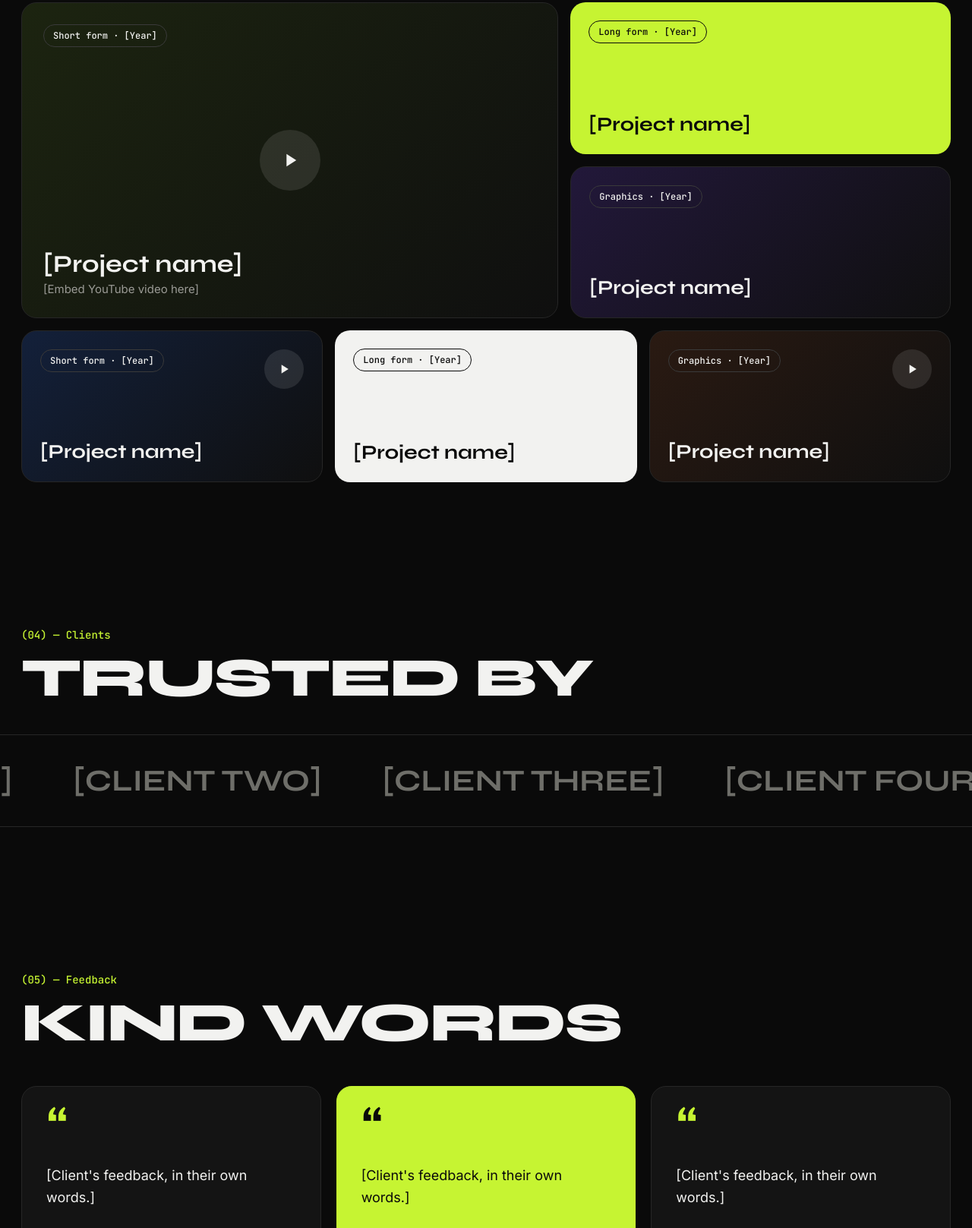
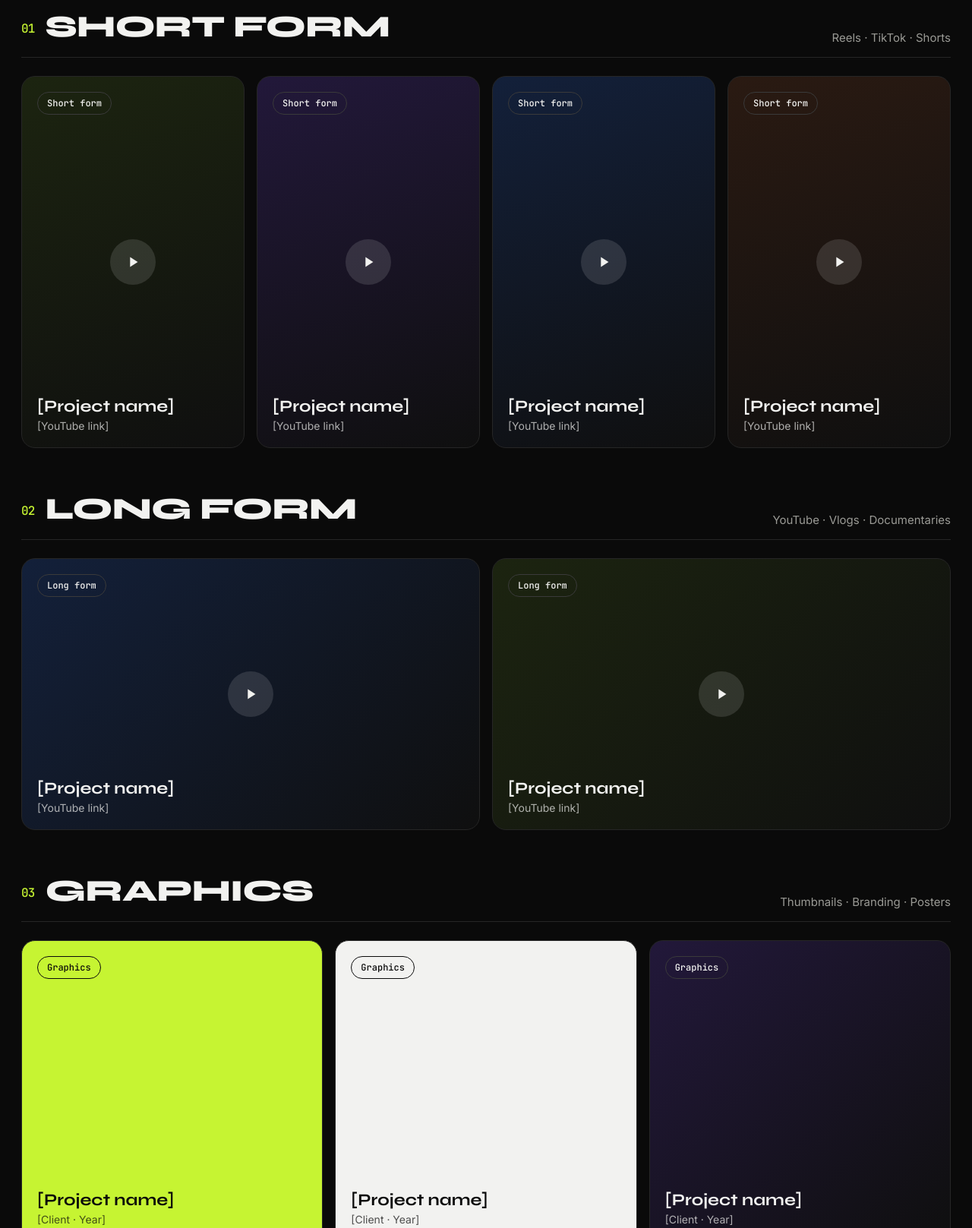
Before and after one commit to Nozen-Limit/ResumeRonn, a plain HTML site: page index.html in a window 1280 px wide. Shown: the part 1896-3513 px from the top of the page at 76% size. Drawn offline with Linux system fonts and the light colour scheme.

Commit message:
Split Recent Work into Short Form, Long Form and Graphics
Co-Authored-By: Claude Opus 5.5 <noreply@anthropic.com>
Claude-Session: https://claude.ai/code/session_01729Tf87JAAkhCshhv9urJa

```diff
--- a/index.html
+++ b/index.html
@@ -59,6 +59,7 @@ a{color:#F2F2F0;text-decoration:none}a:hover{color:#C6F432}
 .works-grid{grid-template-columns:1fr !important}
 .works-grid>*{grid-column:auto !important;grid-row:auto !important;min-height:260px}
 .grid3{grid-template-columns:1fr !important}
+.wgrid{grid-template-columns:repeat(2,minmax(0,1fr)) !important}
 .svc{flex-wrap:wrap}
 .svc-d{display:none !important}
 .sec-title{font-size:44px !important}
@@ -207,19 +208,19 @@ a{color:#F2F2F0;text-decoration:none}a:hover{color:#C6F432}
 <p style="margin: 0 0 14px; font-family: 'JetBrains Mono', monospace; color: #C6F432; font-size: 14px">(02) — What I can do</p>
 <h2 class="sec-title" style="margin: 0 0 48px; font-family: Syne, sans-serif; font-weight: 800; font-size: 72px; line-height: 0.95; letter-spacing: -0.03em; text-transform: uppercase">Services</h2>
 <div style="border-top: 1px solid #262626">
-<a class="svc" href="#works" style="display: flex; align-items: center; gap: 32px; padding: 30px 12px; border-bottom: 1px solid #262626">
+<a class="svc" href="#works-short" style="display: flex; align-items: center; gap: 32px; padding: 30px 12px; border-bottom: 1px solid #262626">
 <span class="svc-n" style="font-family: 'JetBrains Mono', monospace; color: #9A9A95; font-size: 14px; width: 40px">01</span>
 <span style="flex: 1; font-family: Syne, sans-serif; font-weight: 700; font-size: 44px; letter-spacing: -0.02em">Short-Form Video</span>
 <span class="svc-d" style="color: #9A9A95; font-size: 15px; width: 320px">Reels, TikToks and Shorts — fast hooks, captions and motion.</span>
 <svg class="arrow" width="40" height="40" viewBox="0 0 24 24" fill="none" stroke="currentColor" stroke-width="1.8" aria-hidden="true"><path d="M5 12h14M13 6l6 6-6 6"/></svg>
 </a>
-<a class="svc" href="#works" style="display: flex; align-items: center; gap: 32px; padding: 30px 12px; border-bottom: 1px solid #262626">
+<a class="svc" href="#works-long" style="display: flex; align-items: center; gap: 32px; padding: 30px 12px; border-bottom: 1px solid #262626">
 <span class="svc-n" style="font-family: 'JetBrains Mono', monospace; color: #9A9A95; font-size: 14px; width: 40px">02</span>
 <span style="flex: 1; font-family: Syne, sans-serif; font-weight: 700; font-size: 44px; letter-spacing: -0.02em">Long-Form Video</span>
 <span class="svc-d" style="color: #9A9A95; font-size: 15px; width: 320px">YouTube videos, vlogs and docs — story, pacing, color and sound.</span>
 <svg class="arrow" width="40" height="40" viewBox="0 0 24 24" fill="none" stroke="currentColor" stroke-width="1.8" aria-hidden="true"><path d="M5 12h14M13 6l6 6-6 6"/></svg>
 </a>
-<a class="svc" href="#works" style="display: flex; align-items: center; gap: 32px; padding: 30px 12px; border-bottom: 1px solid #262626">
+<a class="svc" href="#works-graphics" style="display: flex; align-items: center; gap: 32px; padding: 30px 12px; border-bottom: 1px solid #262626">
 <span class="svc-n" style="font-family: 'JetBrains Mono', monospace; color: #9A9A95; font-size: 14px; width: 40px">03</span>
 <span style="flex: 1; font-family: Syne, sans-serif; font-weight: 700; font-size: 44px; letter-spacing: -0.02em">Graphic Design</span>
 <span class="svc-d" style="color: #9A9A95; font-size: 15px; width: 320px">Thumbnails, brand visuals, posters and social posts.</span>
@@ -230,34 +231,74 @@ a{color:#F2F2F0;text-decoration:none}a:hover{color:#C6F432}
 
 <section id="works" style="max-width: 1320px; margin: 0 auto; padding: 96px 28px">
 <p style="margin: 0 0 14px; font-family: 'JetBrains Mono', monospace; color: #C6F432; font-size: 14px">(03) — Selected works</p>
-<h2 class="sec-title" style="margin: 0 0 48px; font-family: Syne, sans-serif; font-weight: 800; font-size: 72px; line-height: 0.95; letter-spacing: -0.03em; text-transform: uppercase">Recent work</h2>
-<div class="works-grid" style="display: grid; grid-template-columns: repeat(12, 1fr); grid-auto-rows: 200px; gap: 16px">
-<div class="work" style="grid-column: span 7; grid-row: span 2; position: relative; border-radius: 20px; overflow: hidden; background: linear-gradient(135deg,#1C2410,#0F0F0F); border: 1px solid #262626; padding: 28px; display: flex; flex-direction: column; justify-content: space-between">
-<span style="align-self: flex-start; font-family: 'JetBrains Mono', monospace; font-size: 12px; border: 1px solid #3A3A3A; padding: 6px 12px; border-radius: 999px">Short form · [Year]</span>
-<span class="play" style="position: absolute; top: 50%; left: 50%; margin: -40px 0 0 -40px; width: 80px; height: 80px; border-radius: 50%; background: rgba(255,255,255,0.1); display: flex; align-items: center; justify-content: center"><svg width="28" height="28" viewBox="0 0 24 24" fill="currentColor" aria-hidden="true"><path d="M8 5v14l11-7z"/></svg></span>
-<div><div style="font-family: Syne, sans-serif; font-weight: 700; font-size: 32px">[Project name]</div><div style="color: #9A9A95; font-size: 15px; margin-top: 4px">[Embed YouTube video here]</div></div>
+<h2 class="sec-title" style="margin: 0; font-family: Syne, sans-serif; font-weight: 800; font-size: 72px; line-height: 0.95; letter-spacing: -0.03em; text-transform: uppercase">Recent work</h2>
+<div id="works-short" style="padding-top: 56px">
+<div style="display: flex; justify-content: space-between; align-items: flex-end; gap: 16px; flex-wrap: wrap; margin-bottom: 24px; padding-bottom: 16px; border-bottom: 1px solid #262626">
+<h3 style="margin: 0; font-family: Syne, sans-serif; font-weight: 800; font-size: 40px; letter-spacing: -0.02em; text-transform: uppercase"><span style="font-family: 'JetBrains Mono', monospace; font-weight: 500; font-size: 16px; color: #C6F432; vertical-align: middle; margin-right: 14px">01</span>Short Form</h3>
+<span style="color: #9A9A95; font-size: 15px">Reels · TikTok · Shorts</span>
 </div>
-<div class="work" style="grid-column: span 5; position: relative; border-radius: 20px; overflow: hidden; background: #C6F432; color: #0A0A0A; padding: 24px; display: flex; flex-direction: column; justify-content: space-between">
-<span style="align-self: flex-start; font-family: 'JetBrains Mono', monospace; font-size: 12px; border: 1px solid #0A0A0A; padding: 6px 12px; border-radius: 999px">Long form · [Year]</span>
-<div style="font-family: Syne, sans-serif; font-weight: 700; font-size: 26px">[Project name]</div>
+<div class="wgrid" style="display: grid; grid-template-columns: repeat(4, minmax(0, 1fr)); gap: 16px">
+<div class="work" style="position: relative; aspect-ratio: 9/16; border-radius: 18px; overflow: hidden; background: linear-gradient(160deg,#1C2410,#0F0F0F); color: #F2F2F0; border: 1px solid #262626; padding: 20px; display: flex; flex-direction: column; justify-content: space-between">
+<span style="align-self: flex-start; font-family: 'JetBrains Mono', monospace; font-size: 12px; border: 1px solid #3A3A3A; padding: 6px 12px; border-radius: 999px">Short form</span>
+<span class="play" style="position: absolute; top: 50%; left: 50%; margin: -30px 0 0 -30px; width: 60px; height: 60px; border-radius: 50%; background: rgba(255,255,255,0.12); display: flex; align-items: center; justify-content: center"><svg width="22" height="22" viewBox="0 0 24 24" fill="currentColor" aria-hidden="true"><path d="M8 5v14l11-7z"/></svg></span>
+<div><div style="font-family: Syne, sans-serif; font-weight: 700; font-size: 22px">[Project name]</div><div style="font-size: 14px; margin-top: 4px; opacity: 0.7">[YouTube link]</div></div>
 </div>
-<div class="work" style="grid-column: span 5; position: relative; border-radius: 20px; overflow: hidden; background: linear-gradient(135deg,#22183A,#0F0F0F); border: 1px solid #262626; padding: 24px; display: flex; flex-direction: column; justify-content: space-between">
-<span style="align-self: flex-start; font-family: 'JetBrains Mono', monospace; font-size: 12px; border: 1px solid #3A3A3A; padding: 6px 12px; border-radius: 999px">Graphics · [Year]</span>
-<div style="font-family: Syne, sans-serif; font-weight: 700; font-size: 26px">[Project name]</div>
+<div class="work" style="position: relative; aspect-ratio: 9/16; border-radius: 18px; overflow: hidden; background: linear-gradient(160deg,#22183A,#0F0F0F); color: #F2F2F0; border: 1px solid #262626; padding: 20px; display: flex; flex-direction: column; justify-content: space-between">
+<span style="align-self: flex-start; font-family: 'JetBrains Mono', monospace; font-size: 12px; border: 1px solid #3A3A3A; padding: 6px 12px; border-radius: 999px">Short form</span>
+<span class="play" style="position: absolute; top: 50%; left: 50%; margin: -30px 0 0 -30px; width: 60px; height: 60px; border-radius: 50%; background: rgba(255,255,255,0.12); display: flex; align-items: center; justify-content: center"><svg width="22" height="22" viewBox="0 0 24 24" fill="currentColor" aria-hidden="true"><path d="M8 5v14l11-7z"/></svg></span>
+<div><div style="font-family: Syne, sans-serif; font-weight: 700; font-size: 22px">[Project name]</div><div style="font-size: 14px; margin-top: 4px; opacity: 0.7">[YouTube link]</div></div>
 </div>
-<div class="work" style="grid-column: span 4; position: relative; border-radius: 20px; overflow: hidden; background: linear-gradient(135deg,#13203A,#0F0F0F); border: 1px solid #262626; padding: 24px; display: flex; flex-direction: column; justify-content: space-between">
-<span style="align-self: flex-start; font-family: 'JetBrains Mono', monospace; font-size: 12px; border: 1px solid #3A3A3A; padding: 6px 12px; border-radius: 999px">Short form · [Year]</span>
-<span class="play" style="position: absolute; top: 24px; right: 24px; width: 52px; height: 52px; border-radius: 50%; background: rgba(255,255,255,0.1); display: flex; align-items: center; justify-content: center"><svg width="20" height="20" viewBox="0 0 24 24" fill="currentColor" aria-hidden="true"><path d="M8 5v14l11-7z"/></svg></span>
-<div style="font-family: Syne, sans-serif; font-weight: 700; font-size: 26px">[Project name]</div>
+<div class="work" style="position: relative; aspect-ratio: 9/16; border-radius: 18px; overflow: hidden; background: linear-gradient(160deg,#13203A,#0F0F0F); color: #F2F2F0; border: 1px solid #262626; padding: 20px; display: flex; flex-direction: column; justify-content: space-between">
+<span style="align-self: flex-start; font-family: 'JetBrains Mono', monospace; font-size: 12px; border: 1px solid #3A3A3A; padding: 6px 12px; border-radius: 999px">Short form</span>
+<span class="play" style="position: absolute; top: 50%; left: 50%; margin: -30px 0 0 -30px; width: 60px; height: 60px; border-radius: 50%; background: rgba(255,255,255,0.12); display: flex; align-items: center; justify-content: center"><svg width="22" height="22" viewBox="0 0 24 24" fill="currentColor" aria-hidden="true"><path d="M8 5v14l11-7z"/></svg></span>
+<div><div style="font-family: Syne, sans-serif; font-weight: 700; font-size: 22px">[Project name]</div><div style="font-size: 14px; margin-top: 4px; opacity: 0.7">[YouTube link]</div></div>
 </div>
-<div class="work" style="grid-column: span 4; position: relative; border-radius: 20px; overflow: hidden; background: #F2F2F0; color: #0A0A0A; padding: 24px; display: flex; flex-direction: column; justify-content: space-between">
-<span style="align-self: flex-start; font-family: 'JetBrains Mono', monospace; font-size: 12px; border: 1px solid #0A0A0A; padding: 6px 12px; border-radius: 999px">Long form · [Year]</span>
-<div style="font-family: Syne, sans-serif; font-weight: 700; font-size: 26px">[Project name]</div>
+<div class="work" style="position: relative; aspect-ratio: 9/16; border-radius: 18px; overflow: hidden; background: linear-gradient(160deg,#2A1A12,#0F0F0F); color: #F2F2F0; border: 1px solid #262626; padding: 20px; display: flex; flex-direction: column; justify-content: space-between">
+<span style="align-self: flex-start; font-family: 'JetBrains Mono', monospace; font-size: 12px; border: 1px solid #3A3A3A; padding: 6px 12px; border-radius: 999px">Short form</span>
+<span class="play" style="position: absolute; top: 50%; left: 50%; margin: -30px 0 0 -30px; width: 60px; height: 60px; border-radius: 50%; background: rgba(255,255,255,0.12); display: flex; align-items: center; justify-content: center"><svg width="22" height="22" viewBox="0 0 24 24" fill="currentColor" aria-hidden="true"><path d="M8 5v14l11-7z"/></svg></span>
+<div><div style="font-family: Syne, sans-serif; font-weight: 700; font-size: 22px">[Project name]</div><div style="font-size: 14px; margin-top: 4px; opacity: 0.7">[YouTube link]</div></div>
 </div>
-<div class="work" style="grid-column: span 4; position: relative; border-radius: 20px; overflow: hidden; background: linear-gradient(135deg,#2A1A12,#0F0F0F); border: 1px solid #262626; padding: 24px; display: flex; flex-direction: column; justify-content: space-between">
-<span style="align-self: flex-start; font-family: 'JetBrains Mono', monospace; font-size: 12px; border: 1px solid #3A3A3A; padding: 6px 12px; border-radius: 999px">Graphics · [Year]</span>
-<span class="play" style="position: absolute; top: 24px; right: 24px; width: 52px; height: 52px; border-radius: 50%; background: rgba(255,255,255,0.1); display: flex; align-items: center; justify-content: center"><svg width="20" height="20" viewBox="0 0 24 24" fill="currentColor" aria-hidden="true"><path d="M8 5v14l11-7z"/></svg></span>
-<div style="font-family: Syne, sans-serif; font-weight: 700; font-size: 26px">[Project name]</div>
+</div>
+</div>
+<div id="works-long" style="padding-top: 56px">
+<div style="display: flex; justify-content: space-between; align-items: flex-end; gap: 16px; flex-wrap: wrap; margin-bottom: 24px; padding-bottom: 16px; border-bottom: 1px solid #262626">
+<h3 style="margin: 0; font-family: Syne, sans-serif; font-weight: 800; font-size: 40px; letter-spacing: -0.02em; text-transform: uppercase"><span style="font-family: 'JetBrains Mono', monospace; font-weight: 500; font-size: 16px; color: #C6F432; vertical-align: middle; margin-right: 14px">02</span>Long Form</h3>
+<span style="color: #9A9A95; font-size: 15px">YouTube · Vlogs · Documentaries</span>
+</div>
+<div class="wgrid" style="display: grid; grid-template-columns: repeat(2, minmax(0, 1fr)); gap: 16px">
+<div class="work" style="position: relative; aspect-ratio: 16/9; border-radius: 18px; overflow: hidden; background: linear-gradient(135deg,#13203A,#0F0F0F); color: #F2F2F0; border: 1px solid #262626; padding: 20px; display: flex; flex-direction: column; justify-content: space-between">
+<span style="align-self: flex-start; font-family: 'JetBrains Mono', monospace; font-size: 12px; border: 1px solid #3A3A3A; padding: 6px 12px; border-radius: 999px">Long form</span>
+<span class="play" style="position: absolute; top: 50%; left: 50%; margin: -30px 0 0 -30px; width: 60px; height: 60px; border-radius: 50%; background: rgba(255,255,255,0.12); display: flex; align-items: center; justify-content: center"><svg width="22" height="22" viewBox="0 0 24 24" fill="currentColor" aria-hidden="true"><path d="M8 5v14l11-7z"/></svg></span>
+<div><div style="font-family: Syne, sans-serif; font-weight: 700; font-size: 22px">[Project name]</div><div style="font-size: 14px; margin-top: 4px; opacity: 0.7">[YouTube link]</div></div>
+</div>
+<div class="work" style="position: relative; aspect-ratio: 16/9; border-radius: 18px; overflow: hidden; background: linear-gradient(135deg,#1C2410,#0F0F0F); color: #F2F2F0; border: 1px solid #262626; padding: 20px; display: flex; flex-direction: column; justify-content: space-between">
+<span style="align-self: flex-start; font-family: 'JetBrains Mono', monospace; font-size: 12px; border: 1px solid #3A3A3A; padding: 6px 12px; border-radius: 999px">Long form</span>
+<span class="play" style="position: absolute; top: 50%; left: 50%; margin: -30px 0 0 -30px; width: 60px; height: 60px; border-radius: 50%; background: rgba(255,255,255,0.12); display: flex; align-items: center; justify-content: center"><svg width="22" height="22" viewBox="0 0 24 24" fill="currentColor" aria-hidden="true"><path d="M8 5v14l11-7z"/></svg></span>
+<div><div style="font-family: Syne, sans-serif; font-weight: 700; font-size: 22px">[Project name]</div><div style="font-size: 14px; margin-top: 4px; opacity: 0.7">[YouTube link]</div></div>
+</div>
+</div>
+</div>
+<div id="works-graphics" style="padding-top: 56px">
+<div style="display: flex; justify-content: space-between; align-items: flex-end; gap: 16px; flex-wrap: wrap; margin-bottom: 24px; padding-bottom: 16px; border-bottom: 1px solid #262626">
+<h3 style="margin: 0; font-family: Syne, sans-serif; font-weight: 800; font-size: 40px; letter-spacing: -0.02em; text-transform: uppercase"><span style="font-family: 'JetBrains Mono', monospace; font-weight: 500; font-size: 16px; color: #C6F432; vertical-align: middle; margin-right: 14px">03</span>Graphics</h3>
+<span style="color: #9A9A95; font-size: 15px">Thumbnails · Branding · Posters</span>
+</div>
+<div class="wgrid" style="display: grid; grid-template-columns: repeat(3, minmax(0, 1fr)); gap: 16px">
+<div class="work" style="position: relative; aspect-ratio: 1/1; border-radius: 18px; overflow: hidden; background: #C6F432; color: #0A0A0A; border: 1px solid #262626; padding: 20px; display: flex; flex-direction: column; justify-content: space-between">
+<span style="align-self: flex-start; font-family: 'JetBrains Mono', monospace; font-size: 12px; border: 1px solid #0A0A0A; padding: 6px 12px; border-radius: 999px">Graphics</span>
+
+<div><div style="font-family: Syne, sans-serif; font-weight: 700; font-size: 22px">[Project name]</div><div style="font-size: 14px; margin-top: 4px; opacity: 0.7">[Client · Year]</div></div>
+</div>
+<div class="work" style="position: relative; aspect-ratio: 1/1; border-radius: 18px; overflow: hidden; background: #F2F2F0; color: #0A0A0A; border: 1px solid #262626; padding: 20px; display: flex; flex-direction: column; justify-content: space-between">
+<span style="align-self: flex-start; font-family: 'JetBrains Mono', monospace; font-size: 12px; border: 1px solid #0A0A0A; padding: 6px 12px; border-radius: 999px">Graphics</span>
+
+<div><div style="font-family: Syne, sans-serif; font-weight: 700; font-size: 22px">[Project name]</div><div style="font-size: 14px; margin-top: 4px; opacity: 0.7">[Client · Year]</div></div>
+</div>
+<div class="work" style="position: relative; aspect-ratio: 1/1; border-radius: 18px; overflow: hidden; background: linear-gradient(135deg,#22183A,#0F0F0F); color: #F2F2F0; border: 1px solid #262626; padding: 20px; display: flex; flex-direction: column; justify-content: space-between">
+<span style="align-self: flex-start; font-family: 'JetBrains Mono', monospace; font-size: 12px; border: 1px solid #3A3A3A; padding: 6px 12px; border-radius: 999px">Graphics</span>
+
+<div><div style="font-family: Syne, sans-serif; font-weight: 700; font-size: 22px">[Project name]</div><div style="font-size: 14px; margin-top: 4px; opacity: 0.7">[Client · Year]</div></div>
+</div>
 </div>
 </div>
 </section>
```
